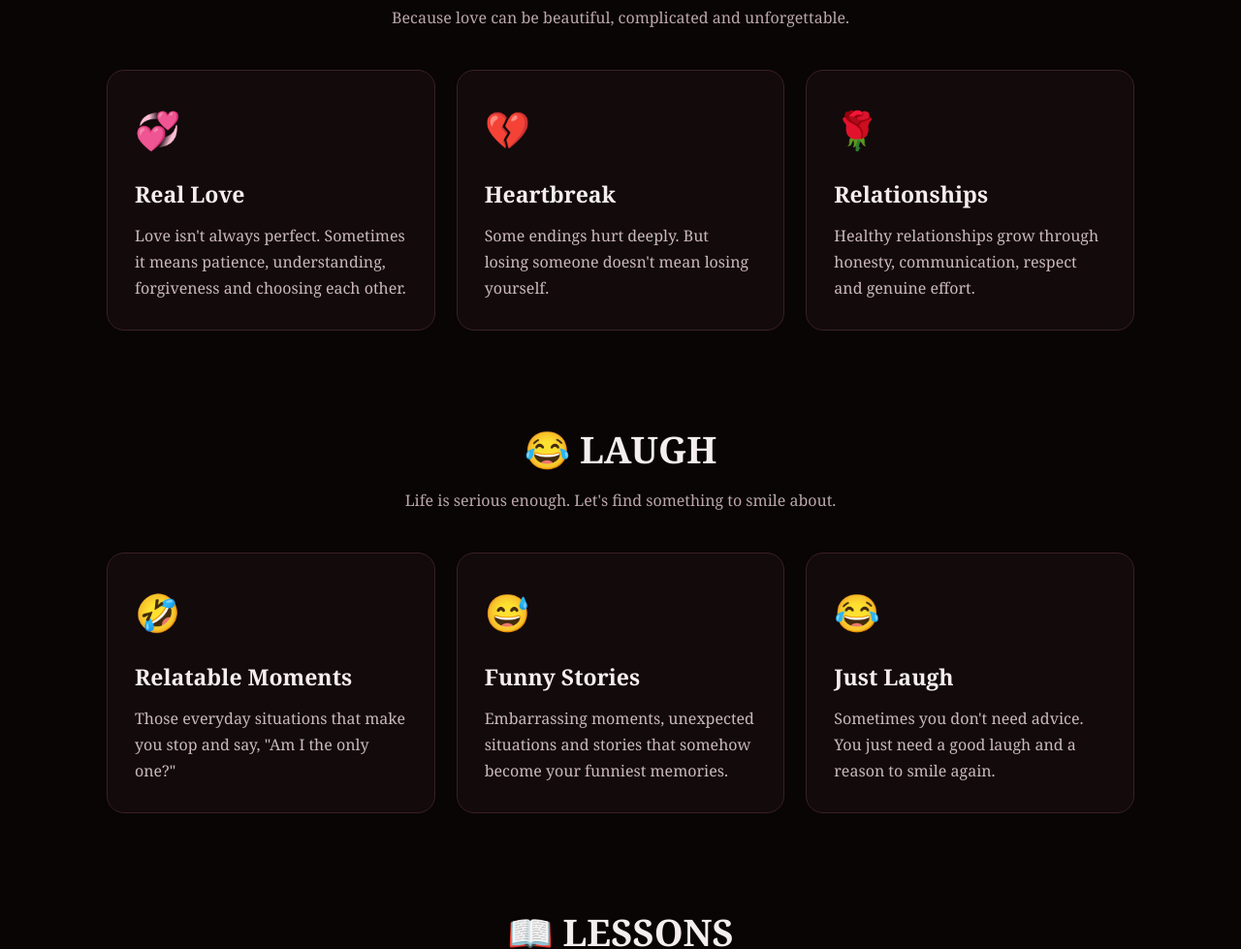
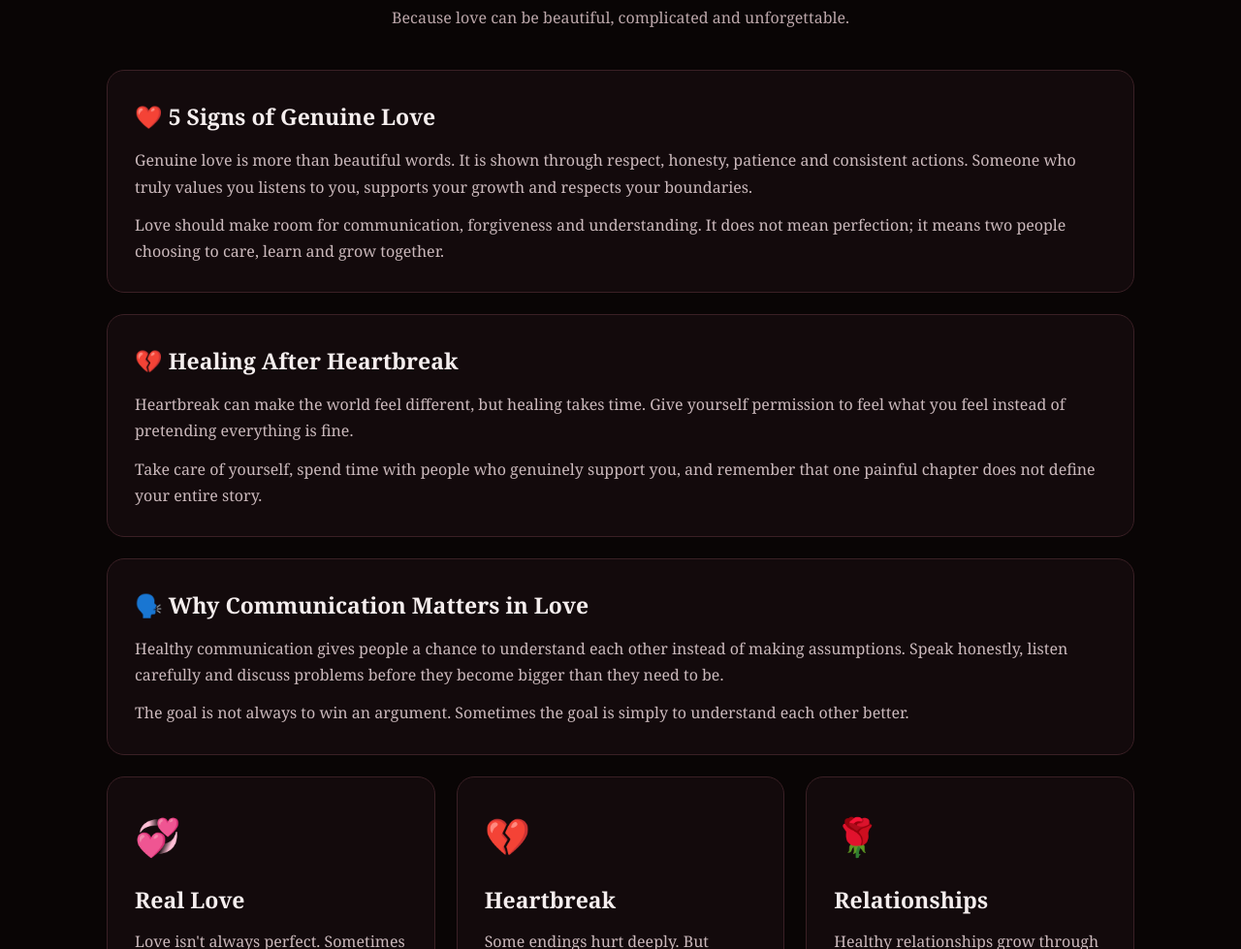
Before and after one commit to ramahramirez4-debug/LOVE-LAUGH-LESSONS, a plain HTML site: page index.html in a window 1280 px wide. Shown: the part 764-1743 px from the top of the page at 97% size. Drawn offline with Linux system fonts and the light colour scheme.

Commit message:
Update index.html

```diff
--- a/index.html
+++ b/index.html
@@ -134,7 +134,29 @@
     .section-title p {
       color: #bca7aa;
     }
+/* CONTENT ARTICLES */
+.content-card {
+  background: #130a0c;
+  border: 1px solid #3a2025;
+  border-radius: 18px;
+  padding: 28px;
+  margin-bottom: 22px;
+}
 
+.content-card h3 {
+  font-size: 23px;
+  margin-bottom: 12px;
+}
+
+.content-card p {
+  color: #cbb9bc;
+  line-height: 1.7;
+  margin-bottom: 12px;
+}
+
+.content-card p:last-child {
+  margin-bottom: 0;
+}
     /* CARDS */
     .cards {
       display: grid;
@@ -286,7 +308,45 @@
         <h2>❤️ LOVE</h2>
         <p>Because love can be beautiful, complicated and unforgettable.</p>
       </div>
+<div class="content-card">
+  <h3>❤️ 5 Signs of Genuine Love</h3>
+  <p>
+    Genuine love is more than beautiful words. It is shown through respect,
+    honesty, patience and consistent actions. Someone who truly values you
+    listens to you, supports your growth and respects your boundaries.
+  </p>
+  <p>
+    Love should make room for communication, forgiveness and understanding.
+    It does not mean perfection; it means two people choosing to care,
+    learn and grow together.
+  </p>
+</div>
 
+<div class="content-card">
+  <h3>💔 Healing After Heartbreak</h3>
+  <p>
+    Heartbreak can make the world feel different, but healing takes time.
+    Give yourself permission to feel what you feel instead of pretending
+    everything is fine.
+  </p>
+  <p>
+    Take care of yourself, spend time with people who genuinely support you,
+    and remember that one painful chapter does not define your entire story.
+  </p>
+</div>
+
+<div class="content-card">
+  <h3>🗣️ Why Communication Matters in Love</h3>
+  <p>
+    Healthy communication gives people a chance to understand each other
+    instead of making assumptions. Speak honestly, listen carefully and
+    discuss problems before they become bigger than they need to be.
+  </p>
+  <p>
+    The goal is not always to win an argument. Sometimes the goal is simply
+    to understand each other better.
+  </p>
+</div>
       <div class="cards">
 
         <div class="card">
```
